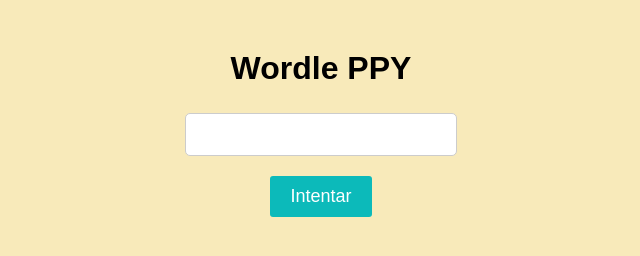
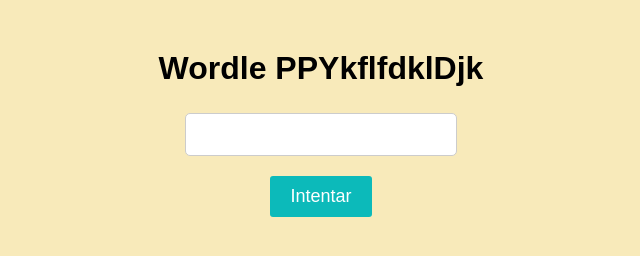
Before and after one commit to PatriciaLorena/juegoWordle, a plain HTML site: page index.html in a window 1280 px wide. Shown: the whole page, without its empty margins (319-959 px from the left). Drawn offline with Linux system fonts and the light colour scheme; no server answers.

Commit message:
cambio de pruba

```diff
--- a/index.html
+++ b/index.html
@@ -7,7 +7,7 @@
     <script src="script.js" defer></script>
   </head>
   <body>
-    <h1>Wordle PPY</h1>
+    <h1>Wordle PPYkflfdklDjk</h1>
     <div id="mensaje-error"></div>
     <input type="text" maxlength="5" id="guess-input" oninput="validarInput(this)" >
     <button id="guess-button">Intentar</button>
```
